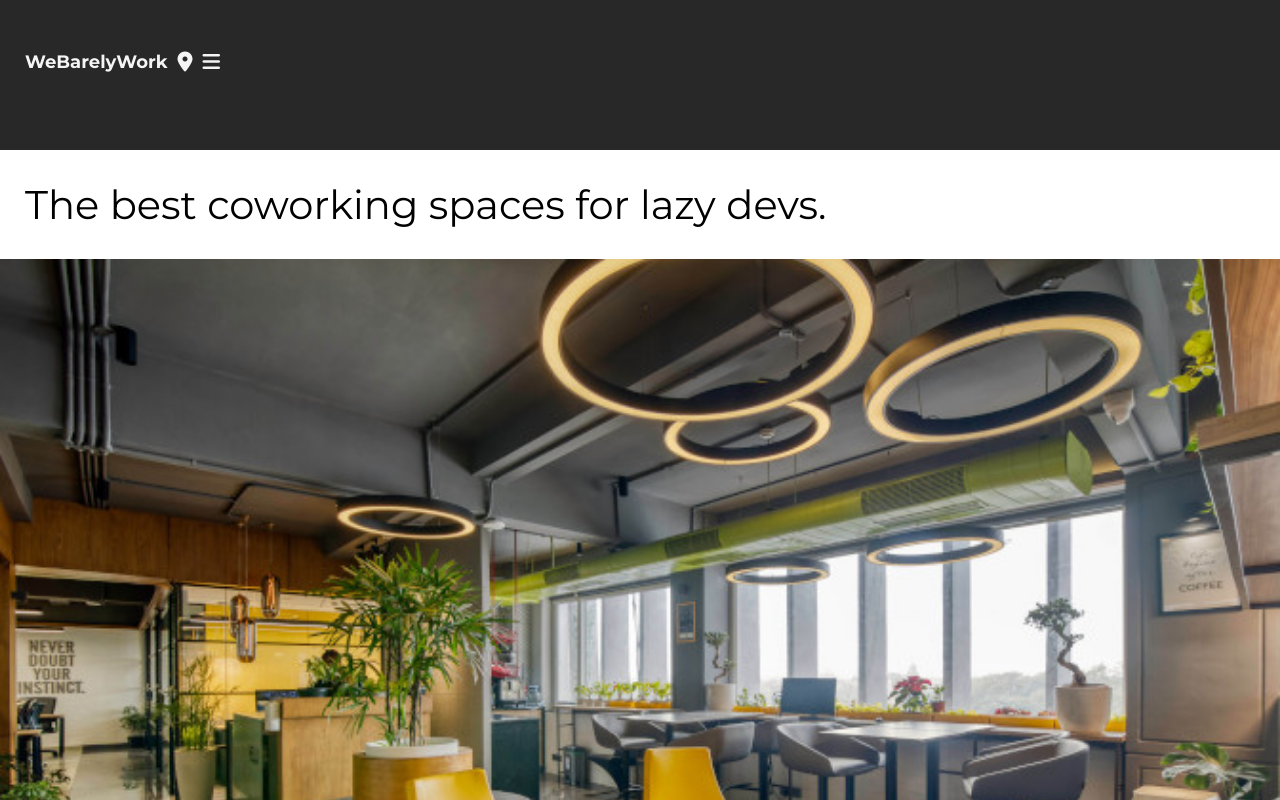
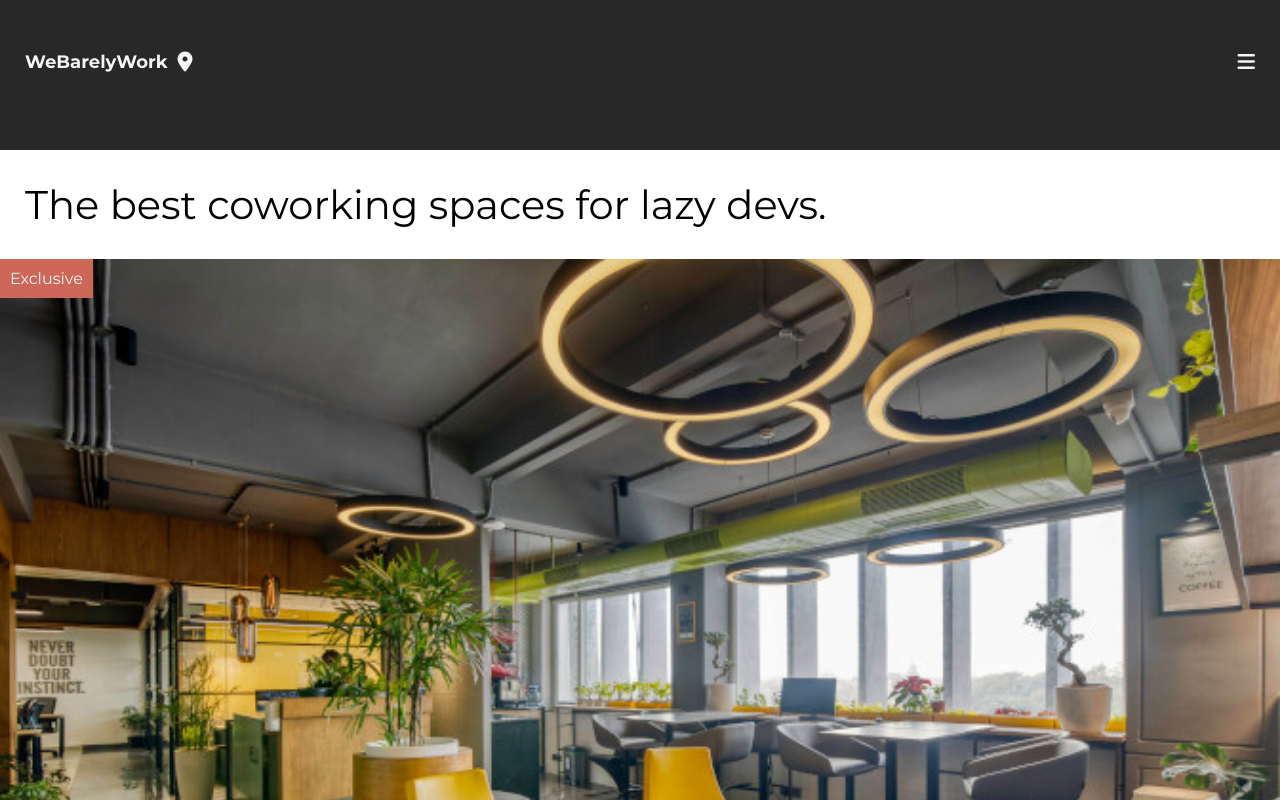
Before and after one commit to SAIDOU11/Coworking-Space-Site, a plain HTML site: page index.html in a window 1280 px wide. Shown: the top 800 px of the page. Drawn offline with Linux system fonts and the light colour scheme.

Commit message:
position relative absolute

```diff
--- a/index.html
+++ b/index.html
@@ -42,6 +42,7 @@
           class="item-img"
           alt="A smart coworking space"
         />
+        <div class="img-banner">Exclusive</div>
         <div class="caption">
           <p>Skiving in Scandinavia? Relax with a latte at Hygge Lounge.</p>
         </div>
--- a/style.css
+++ b/style.css
@@ -17,14 +17,28 @@ nav {
   padding: 10px 0;
 }
 
+.item {
+  position: relative;
+}
+
 .item-img {
   display: block;
   width: 100%;
 }
 
+.img-banner {
+  display: inline-block;
+  position: absolute;
+  top: 0;
+  left: 0;
+  background-color: #cd6858;
+  color: whitesmoke;
+  padding: 10px;
+}
+
 ul {
   display: flex;
-  justify-content: start;
+  /* justify-content: start; */
   align-items: center;
   gap: 10px;
   list-style: none;
@@ -38,6 +52,10 @@ li {
 .logo {
   font-size: 18px;
   font-weight: 700;
+}
+
+.align-right {
+  margin: auto 0 auto auto;
 }
 
 i {
```
